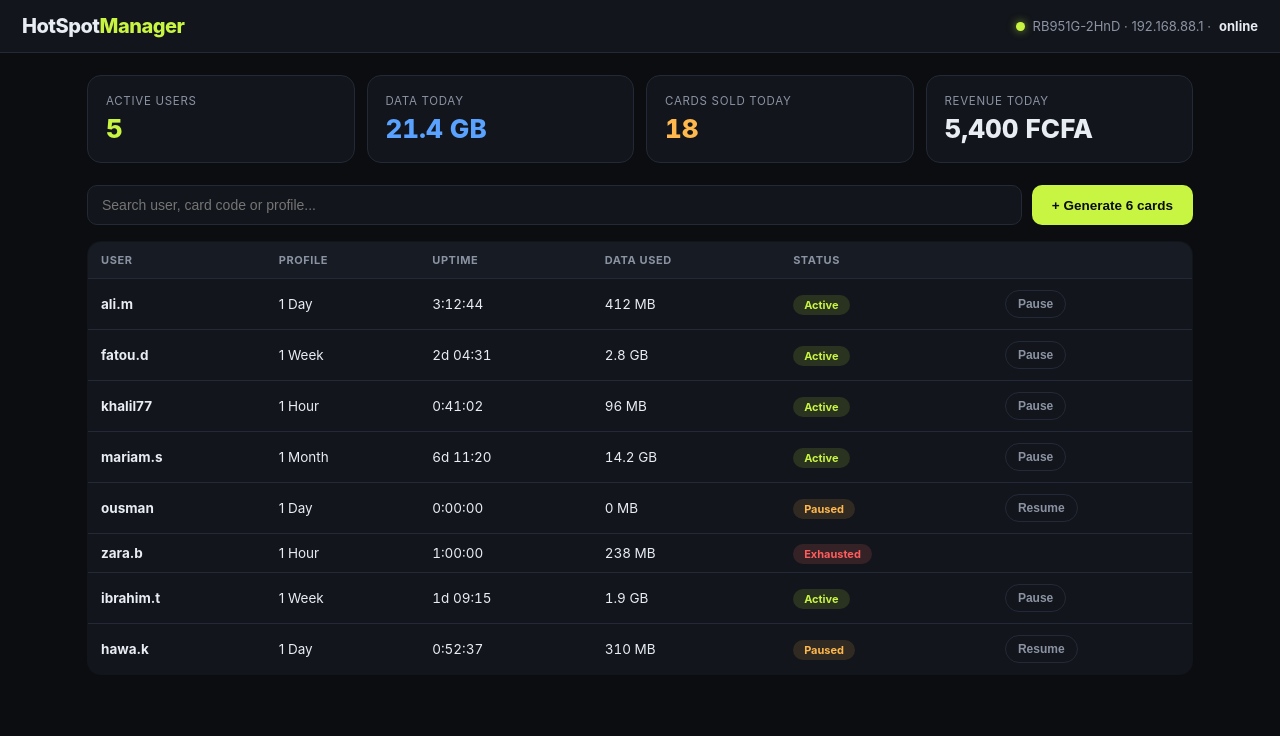
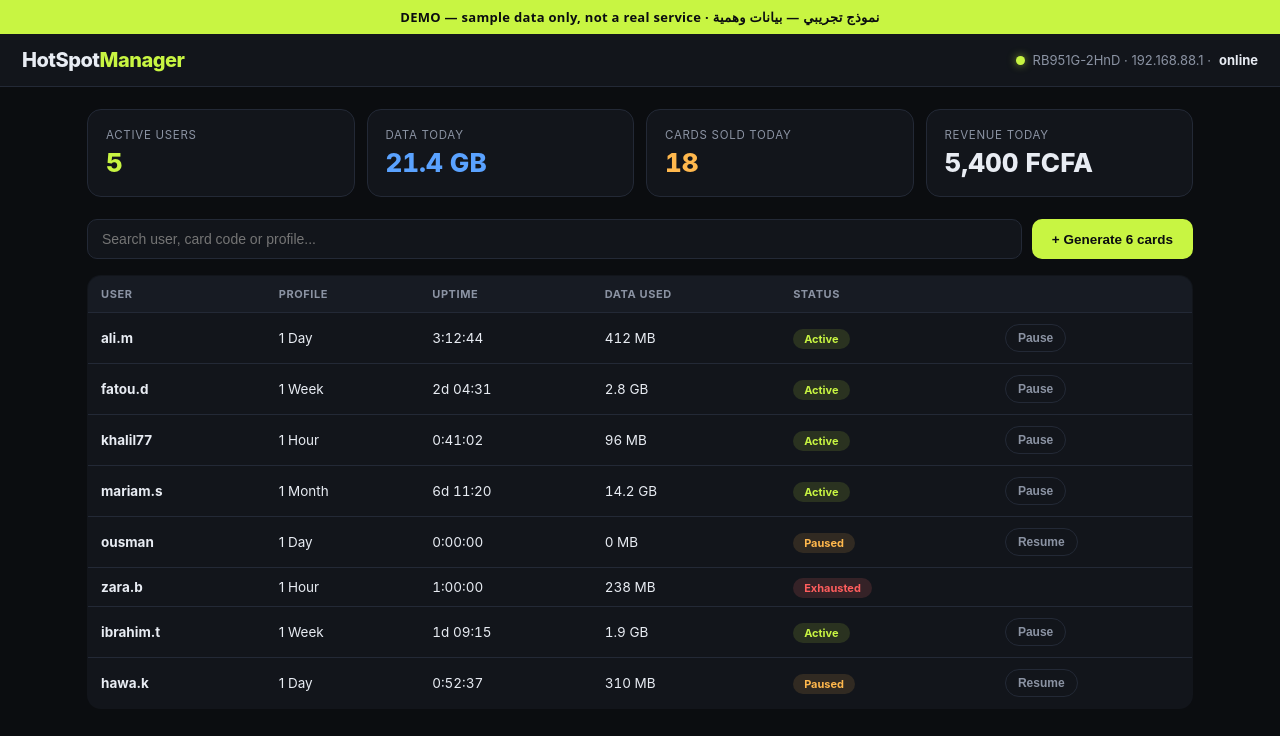
Before and after one commit to jalidev/mikrotik-manager, a plain HTML site: page index.html in a window 1280 px wide. Drawn offline with Linux system fonts and the light colour scheme.

Commit message:
Demo banner

```diff
--- a/index.html
+++ b/index.html
@@ -45,6 +45,7 @@
 </style>
 </head>
 <body>
+<div style="background:#c8f542;color:#0b0d10;font:600 13px/1.4 system-ui,sans-serif;text-align:center;padding:8px 12px;letter-spacing:.3px">DEMO — sample data only, not a real service · <span dir="rtl">نموذج تجريبي — بيانات وهمية</span></div>
 <header>
   <div class="logo">HotSpot<span>Manager</span></div>
   <div class="router"><span class="dot"></span>RB951G-2HnD · 192.168.88.1 · <b style="color:var(--txt)">online</b></div>
```
